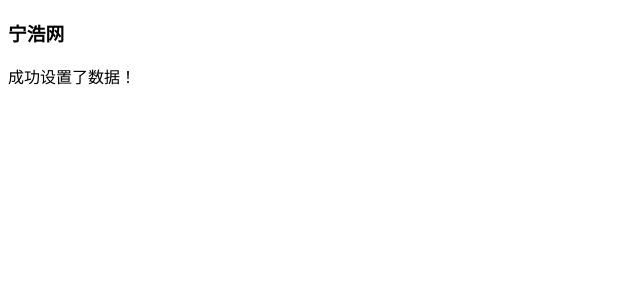
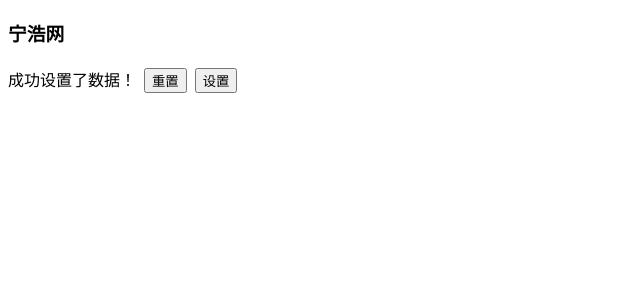
Before and after one commit to rockts/ninghao-vue, a Vue app: page / in a window 1280 px wide. Shown: the top 300 px of the page, without its empty margins (0-640 px from the left). Built offline with nearby package versions, Linux system fonts and the light colour scheme.

Commit message:
v-on：处理 Vue 组件里发生的的事情（事件处理）

```diff
--- a/src/app/app.vue
+++ b/src/app/app.vue
@@ -1,6 +1,8 @@
 <template>
   <h3>{{ name }}</h3>
   {{ processStatus }}
+  <button v-on:click="resetName">重置</button>
+  <button @click="setName">设置</button>
 </template>
 
 <script>
@@ -35,6 +37,16 @@
         this.name = '宁浩网';
       }, 3000);
     },
+
+    resetName() {
+      this.name = 'NINGHHAO';
+    },
   },
 };
 </script>
+
+<style>
+button {
+  margin: 4px;
+}
+</style>
```
